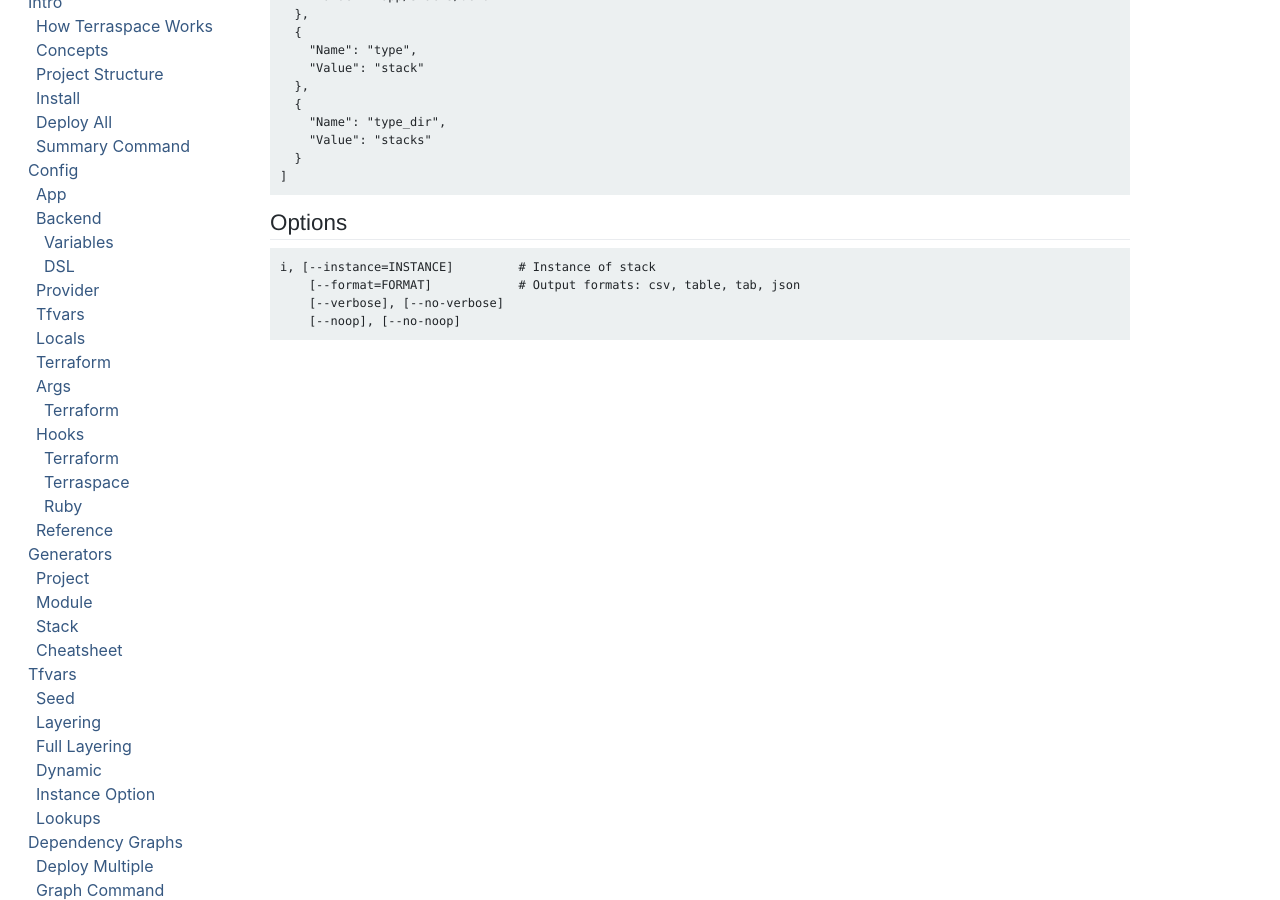
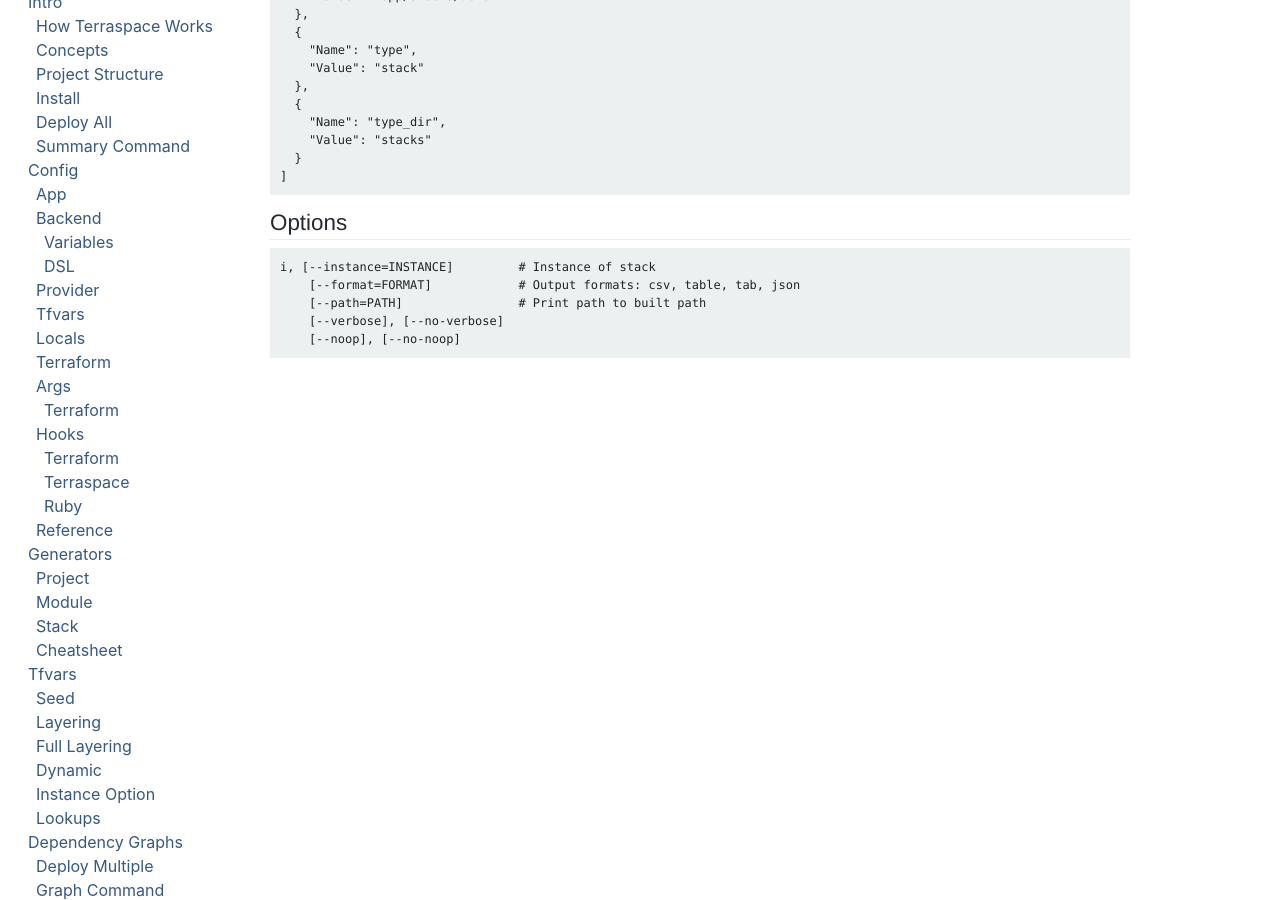
Before and after one commit to boltops-tools/terraspace-docs, a Jekyll site: the page built from _reference/terraspace-info.md, in a window 1280 px wide and 900 px high, scrolled down 1003 px. Built offline with Jekyll 4.4.1, drawn with Linux system fonts in a browser that asks for light colours; a script that is not in the unit is left out.

Commit message:
update cli docs

````diff
--- a/_reference/terraspace-info.md
+++ b/_reference/terraspace-info.md
@@ -61,6 +61,7 @@
 ```
 i, [--instance=INSTANCE]         # Instance of stack
     [--format=FORMAT]            # Output formats: csv, table, tab, json
+    [--path=PATH]                # Print path to built path
     [--verbose], [--no-verbose]
     [--noop], [--no-noop]
 ```
````
